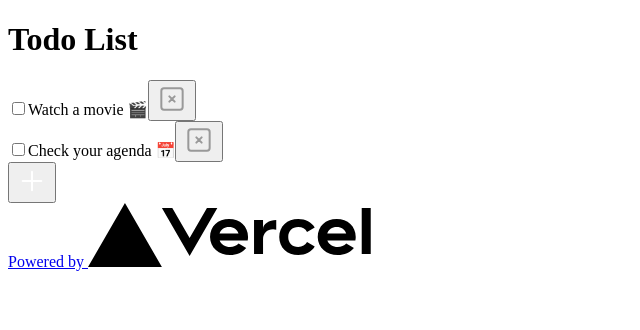
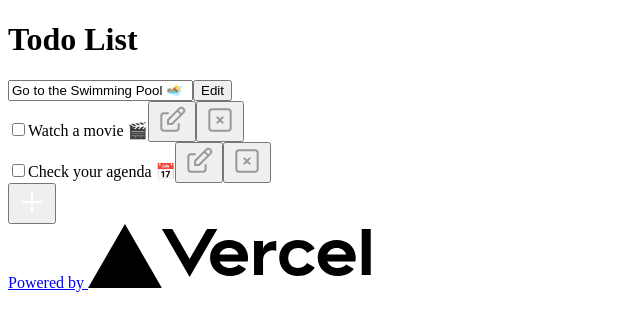
Before and after one commit to freddy-turtle/todo-list, a Next.js app: page / in a window 1280 px wide. Both pictures are taken after a click on the button 243 px from the left and 100 px from the top of the page. Shown: the top 330 px of the page, without its empty margins (0-640 px from the left). Built offline with nearby package versions, Linux system fonts and the light colour scheme.

Commit message:
edit button

```diff
--- a/components/itemList.jsx
+++ b/components/itemList.jsx
@@ -27,6 +27,26 @@ const Delete = ({ onClick }) => (
       <rect x="4" y="4" width="16" height="16" rx="2" />
       <path d="M10 10l4 4m0 -4l-4 4" />
     </svg>
+  </button>
+);
+
+const Edit = ({ onClick }) => (
+  <button
+    type="button"
+    className="flex justify-center items-center focus:ring-gray-400 focus:ring-offset-gray-200 text-white transition ease-in duration-200 text-center text-base font-semibold focus:outline-none focus:ring-2 focus:ring-offset-2  w-6 h-6 rounded-xl "
+    onClick={() =>
+      setTimeout(() => {
+        onClick();
+        document.activeElement.blur();
+      }, 300)
+    }
+  >
+    <svg xmlns="http://www.w3.org/2000/svg" className="icon icon-tabler icon-tabler-edit" width="32" height="32" viewBox="0 0 24 24" strokeWidth="1.5" stroke="#999" fill="none" strokeLinecap="round" strokeLinejoin="round">
+  <path stroke="none" d="M0 0h24v24H0z" fill="none"/>
+  <path d="M9 7h-3a2 2 0 0 0 -2 2v9a2 2 0 0 0 2 2h9a2 2 0 0 0 2 -2v-3" />
+  <path d="M9 15h3l8.5 -8.5a1.5 1.5 0 0 0 -3 -3l-8.5 8.5v3" />
+  <line x1="16" y1="5" x2="19" y2="8" />
+</svg>
   </button>
 );
 
@@ -60,8 +80,8 @@ const Add = ({ onClick }) => (
   </button>
 );
 
-const Input = ({addReminder}) => {
-  const myInput = useRef()
+const Input = ({addReminder, initialValue="", defaultAction="Add"}) => {
+  const myInput = useRef(initialValue)
   function handleSubmit(event) {
     addReminder(myInput.current.value)
     event.preventDefault()
@@ -74,9 +94,10 @@ const Input = ({addReminder}) => {
         id="rounded-email"
         className=" rounded-lg border-transparent flex-1 appearance-none border border-gray-300 w-full py-1 px-4 bg-white text-gray-700 placeholder-gray-400 shadow-sm text-base focus:outline-none focus:ring-2 focus:ring-purple-600 focus:border-transparent"
         placeholder="Your reminder"
+        defaultValue={myInput.current}
       />
       <button className="px-2 py-1 text-base font-semibold text-white bg-purple-600 rounded-lg shadow-md hover:bg-purple-700 focus:outline-none focus:ring-2 focus:ring-purple-500 focus:ring-offset-2 focus:ring-offset-purple-200" type="submit">
-            Add
+            {defaultAction}
       </button>
   </form>
 );
@@ -89,6 +110,8 @@ const ItemList = () => {
     "Check your agenda 📅"
   ]);
   const [inputOpen, setInputOpen] = useState(false);
+  const [itemToEdit, setItemToEdit] = useState(null);
+
   function deleteItem(i) {
     const newItems = [...items];
     newItems.splice(i, 1);
@@ -99,9 +122,17 @@ const ItemList = () => {
     newItems.push(item);
     setItems(newItems);
   }
+  function editItem(i, item) {
+    const newItems = [...items];
+    newItems[i] = item;
+    setItems(newItems);
+  }
   return (
     <div className="flex flex-col flex-shrink gap-y-2 w-2/3 sm:w-1/2 max-w-sm rounded-lg p-2 shadow-md bg-gray-100 ">
       {items.map((item, i) => (
+        i == itemToEdit ?
+        <Input addReminder={(reminder) => {setItemToEdit(null); editItem(i, reminder)}} defaultAction="Edit" initialValue={item} />
+        :
         <div
           key={i}
           className="border bg-gray-200 rounded flex flex-row items-center p-1 justify-between"
@@ -114,7 +145,10 @@ const ItemList = () => {
             />
             <span className="font-light">{item}</span>
           </label>
-          <Delete onClick={() => deleteItem(i)} />
+          <span className="flex flex-row">
+            <Edit onClick={() => setItemToEdit(i)} />
+            <Delete onClick={() => deleteItem(i)} />
+          </span>
         </div>
       ))}
       {inputOpen ?
```
